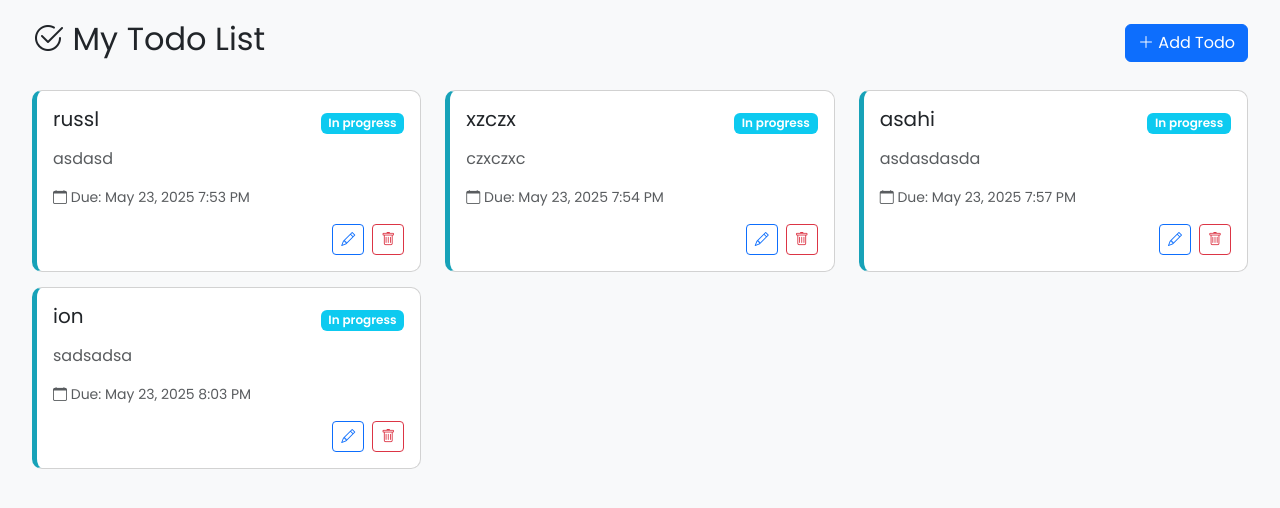
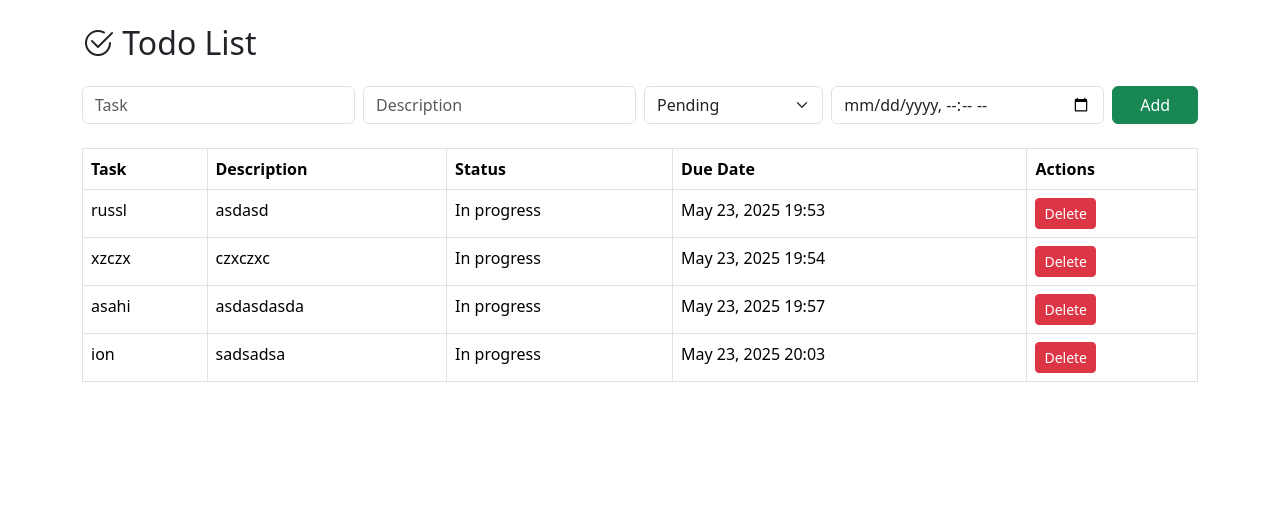
Before and after one commit to M3llow123/It-elec-project, a PHP site: page / in a window 1280 px wide. Shown: the top 508 px of the page. Run offline with PHP 8.4, Linux system fonts and the light colour scheme; data comes from the database, SQL or seed files in the repository; data that the repository does not hold is empty.

Commit message:
Update index.php

```diff
--- a/public/index.php
+++ b/public/index.php
@@ -1,11 +1,11 @@
 <?php
-// Use environment variables for DB connection (set these in Render dashboard)
-$host = getenv('DB_HOST') ?: 'db';          // 'db' is default for local Docker, override in Render
+// Use environment variables for database connection
+$host = getenv('DB_HOST') ?: 'localhost';
 $user = getenv('DB_USER') ?: 'root';
-$pass = getenv('DB_PASS') ?: 'rootpassword';
+$pass = getenv('DB_PASS') ?: '';
 $dbname = getenv('DB_NAME') ?: 'todolist';
 
-// Connect to MySQL
+// Create DB connection
 $conn = new mysqli($host, $user, $pass, $dbname);
 
 // Check connection
@@ -13,7 +13,7 @@
     die("Connection failed: " . $conn->connect_error);
 }
 
-// Create todos table if not exists
+// Create todos table if it doesn't exist
 $conn->query("CREATE TABLE IF NOT EXISTS todos (
     id INT AUTO_INCREMENT PRIMARY KEY,
     task VARCHAR(255) NOT NULL,
@@ -24,25 +24,21 @@
     updated_at TIMESTAMP DEFAULT CURRENT_TIMESTAMP ON UPDATE CURRENT_TIMESTAMP
 )");
 
-// CREATE - Add new todo
-if (isset($_POST['add']) && $_SERVER['REQUEST_METHOD'] === 'POST') {
+// CREATE
+if (isset($_POST['add'])) {
     $stmt = $conn->prepare("INSERT INTO todos (task, description, status, due_date) VALUES (?, ?, ?, ?)");
     $task = $_POST['task'];
     $description = $_POST['description'];
     $status = $_POST['status'];
     $due_date = $_POST['due_date'] ?: null;
     $stmt->bind_param("ssss", $task, $description, $status, $due_date);
-    if ($stmt->execute()) {
+    $stmt->execute();
     header("Location: " . $_SERVER['PHP_SELF']);
-        exit();
-    } else {
-        echo "<script>alert('Error adding todo: " . $stmt->error . "');</script>";
-    }
-    $stmt->close();
+    exit;
 }
 
-// UPDATE - Edit todo
-if (isset($_POST['update']) && $_SERVER['REQUEST_METHOD'] === 'POST') {
+// UPDATE
+if (isset($_POST['update'])) {
     $stmt = $conn->prepare("UPDATE todos SET task=?, description=?, status=?, due_date=? WHERE id=?");
     $task = $_POST['task'];
     $description = $_POST['description'];
@@ -50,30 +46,22 @@
     $due_date = $_POST['due_date'] ?: null;
     $id = (int)$_POST['id'];
     $stmt->bind_param("ssssi", $task, $description, $status, $due_date, $id);
-    if ($stmt->execute()) {
+    $stmt->execute();
     header("Location: " . $_SERVER['PHP_SELF']);
-        exit();
-    } else {
-        echo "<script>alert('Error updating todo: " . $stmt->error . "');</script>";
-    }
-    $stmt->close();
+    exit;
 }
 
-// DELETE - Remove todo
+// DELETE
 if (isset($_GET['delete'])) {
     $id = (int)$_GET['delete'];
     $stmt = $conn->prepare("DELETE FROM todos WHERE id=?");
     $stmt->bind_param("i", $id);
-    if ($stmt->execute()) {
-        header("Location: " . strtok($_SERVER['REQUEST_URI'], '?'));
-        exit();
-    } else {
-        echo "<script>alert('Error deleting todo');</script>";
-    }
-    $stmt->close();
+    $stmt->execute();
+    header("Location: " . strtok($_SERVER["REQUEST_URI"], '?'));
+    exit;
 }
 
-// READ - Get all todos
+// READ
 $result = $conn->query("SELECT * FROM todos ORDER BY status, due_date ASC");
 ?>
 
@@ -85,148 +73,54 @@
   <meta name="viewport" content="width=device-width, initial-scale=1" />
   <link href="https://cdn.jsdelivr.net/npm/bootstrap@5.3.2/dist/css/bootstrap.min.css" rel="stylesheet" />
   <link href="https://cdn.jsdelivr.net/npm/bootstrap-icons@1.10.5/font/bootstrap-icons.css" rel="stylesheet" />
-  <link href="https://fonts.googleapis.com/css2?family=Poppins:wght@300;400;600&display=swap" rel="stylesheet" />
-  <style>
-    body { font-family: 'Poppins', sans-serif; background-color: #f8f9fa; }
-    .main-content { padding: 20px; }
-    .todo-card { transition: all 0.3s ease; margin-bottom: 15px; border-radius: 10px; }
-    .todo-card:hover { transform: translateY(-5px); box-shadow: 0 10px 20px rgba(0,0,0,0.1); }
-    .status-pending { border-left: 5px solid #ffc107; }
-    .status-in_progress { border-left: 5px solid #17a2b8; }
-    .status-completed { border-left: 5px solid #28a745; }
-    .badge-pending { background-color: #ffc107; color: #212529; }
-    .badge-in_progress { background-color: #17a2b8; }
-    .badge-completed { background-color: #28a745; }
-  </style>
 </head>
 <body>
-<div class="main-content">
-  <div class="container-fluid">
-    <div class="d-flex justify-content-between align-items-center mb-4">
-      <h2><i class="bi bi-check2-circle"></i> My Todo List</h2>
-      <button class="btn btn-primary" data-bs-toggle="modal" data-bs-target="#addTodoModal">
-        <i class="bi bi-plus-lg"></i> Add Todo
-      </button>
-    </div>
-
-    <div class="row">
-      <?php while ($row = $result->fetch_assoc()): ?>
-        <div class="col-md-4">
-          <div class="card todo-card status-<?= htmlspecialchars($row['status']) ?>">
-            <div class="card-body">
-              <div class="d-flex justify-content-between align-items-center mb-2">
-                <h5 class="card-title"><?= htmlspecialchars($row['task']) ?></h5>
-                <span class="badge bg-<?= $row['status'] == 'pending' ? 'warning' : ($row['status'] == 'in_progress' ? 'info' : 'success') ?>">
-                  <?= str_replace('_', ' ', ucfirst($row['status'])) ?>
-                </span>
-              </div>
-              <p class="card-text text-muted"><?= htmlspecialchars($row['description']) ?></p>
-              <?php if ($row['due_date']): ?>
-                <p class="text-muted small">
-                  <i class="bi bi-calendar"></i> Due: <?= date('M j, Y g:i A', strtotime($row['due_date'])) ?>
-                </p>
-              <?php endif; ?>
-              <div class="d-flex justify-content-end">
-                <button class="btn btn-sm btn-outline-primary me-2" data-bs-toggle="modal"
-                  data-bs-target="#editTodoModal<?= $row['id'] ?>">
-                  <i class="bi bi-pencil"></i>
-                </button>
-                <a href="?delete=<?= $row['id'] ?>" class="btn btn-sm btn-outline-danger"
-                  onclick="return confirm('Delete this todo?')">
-                  <i class="bi bi-trash"></i>
-                </a>
-              </div>
-            </div>
-          </div>
-        </div>
-
-        <!-- Edit Modal -->
-        <div class="modal fade" id="editTodoModal<?= $row['id'] ?>" tabindex="-1" aria-hidden="true">
-          <div class="modal-dialog">
-            <div class="modal-content">
-              <form method="POST">
-                <div class="modal-header">
-                  <h5 class="modal-title">Edit Todo</h5>
-                  <button type="button" class="btn-close" data-bs-dismiss="modal" aria-label="Close"></button>
-                </div>
-                <div class="modal-body">
-                  <input type="hidden" name="id" value="<?= $row['id'] ?>">
-                  <div class="mb-3">
-                    <label class="form-label">Task</label>
-                    <input type="text" name="task" class="form-control" value="<?= htmlspecialchars($row['task']) ?>" required>
-                  </div>
-                  <div class="mb-3">
-                    <label class="form-label">Description</label>
-                    <textarea name="description" class="form-control" rows="3"><?= htmlspecialchars($row['description']) ?></textarea>
-                  </div>
-                  <div class="mb-3">
-                    <label class="form-label">Status</label>
+<div class="container py-4">
+  <h2 class="mb-4"><i class="bi bi-check2-circle"></i> Todo List</h2>
+  <form method="POST" class="mb-4">
+    <div class="row g-2">
+      <div class="col-md-3"><input type="text" name="task" class="form-control" placeholder="Task" required></div>
+      <div class="col-md-3"><input type="text" name="description" class="form-control" placeholder="Description"></div>
+      <div class="col-md-2">
         <select name="status" class="form-select">
-                      <option value="pending" <?= $row['status'] == 'pending' ? 'selected' : '' ?>>Pending</option>
-                      <option value="in_progress" <?= $row['status'] == 'in_progress' ? 'selected' : '' ?>>In Progress</option>
-                      <option value="completed" <?= $row['status'] == 'completed' ? 'selected' : '' ?>>Completed</option>
-                    </select>
-                  </div>
-                  <div class="mb-3">
-                    <label class="form-label">Due Date</label>
-                    <input type="datetime-local" name="due_date" class="form-control"
-                      value="<?= $row['due_date'] ? str_replace(' ', 'T', substr($row['due_date'], 0, 16)) : '' ?>">
-                  </div>
-                </div>
-                <div class="modal-footer">
-                  <button type="submit" name="update" class="btn btn-primary">Update Todo</button>
-                  <button type="button" class="btn btn-secondary" data-bs-dismiss="modal">Cancel</button>
-                </div>
-              </form>
-            </div>
-          </div>
-        </div>
-
-      <?php endwhile; ?>
-    </div>
-  </div>
-</div>
-
-<!-- Add Modal -->
-<div class="modal fade" id="addTodoModal" tabindex="-1" aria-hidden="true">
-  <div class="modal-dialog">
-    <div class="modal-content">
-      <form method="POST">
-        <div class="modal-header">
-          <h5 class="modal-title">Add New Todo</h5>
-          <button type="button" class="btn-close" data-bs-dismiss="modal" aria-label="Close"></button>
-        </div>
-        <div class="modal-body">
-          <div class="mb-3">
-            <label class="form-label">Task</label>
-            <input type="text" name="task" class="form-control" required>
-          </div>
-          <div class="mb-3">
-            <label class="form-label">Description</label>
-            <textarea name="description" class="form-control" rows="3"></textarea>
-          </div>
-          <div class="mb-3">
-            <label class="form-label">Status</label>
-            <select name="status" class="form-select">
-              <option value="pending" selected>Pending</option>
+          <option value="pending">Pending</option>
           <option value="in_progress">In Progress</option>
           <option value="completed">Completed</option>
         </select>
       </div>
-          <div class="mb-3">
-            <label class="form-label">Due Date</label>
-            <input type="datetime-local" name="due_date" class="form-control">
-          </div>
-        </div>
-        <div class="modal-footer">
-          <button type="submit" name="add" class="btn btn-success">Add Todo</button>
-          <button type="button" class="btn btn-secondary" data-bs-dismiss="modal">Cancel</button>
+      <div class="col-md-3"><input type="datetime-local" name="due_date" class="form-control"></div>
+      <div class="col-md-1"><button type="submit" name="add" class="btn btn-success w-100">Add</button></div>
     </div>
   </form>
+
+  <table class="table table-bordered">
+    <thead>
+      <tr>
+        <th>Task</th>
+        <th>Description</th>
+        <th>Status</th>
+        <th>Due Date</th>
+        <th>Actions</th>
+      </tr>
+    </thead>
+    <tbody>
+    <?php while ($row = $result->fetch_assoc()): ?>
+      <tr>
+        <td><?= htmlspecialchars($row['task']) ?></td>
+        <td><?= htmlspecialchars($row['description']) ?></td>
+        <td><?= ucfirst(str_replace('_', ' ', $row['status'])) ?></td>
+        <td><?= $row['due_date'] ? date('M d, Y H:i', strtotime($row['due_date'])) : '' ?></td>
+        <td>
+          <form method="POST" style="display:inline;">
+            <input type="hidden" name="id" value="<?= $row['id'] ?>">
+            <button type="submit" name="delete" value="<?= $row['id'] ?>" class="btn btn-sm btn-danger">Delete</button>
+          </form>
+        </td>
+      </tr>
+    <?php endwhile; ?>
+    </tbody>
+  </table>
 </div>
-  </div>
-</div>
-
 <script src="https://cdn.jsdelivr.net/npm/bootstrap@5.3.2/dist/js/bootstrap.bundle.min.js"></script>
 </body>
 </html>
```
Lines whose indentation alone changed are shown as unchanged.
